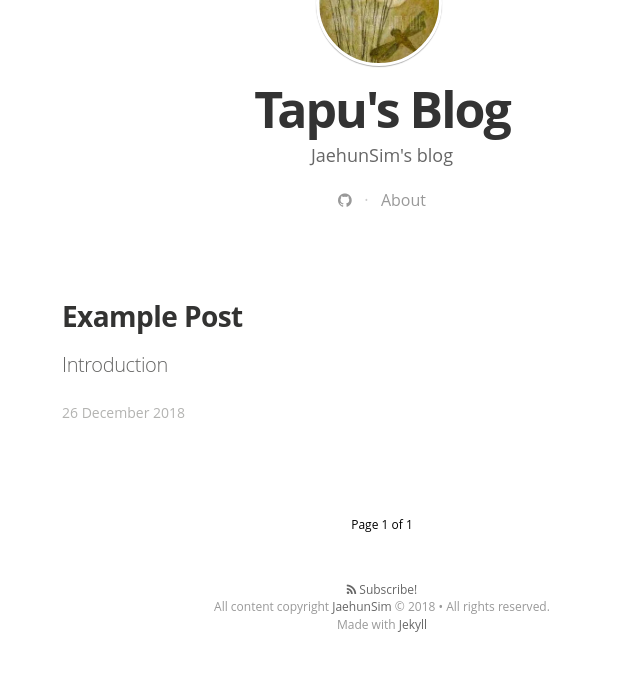
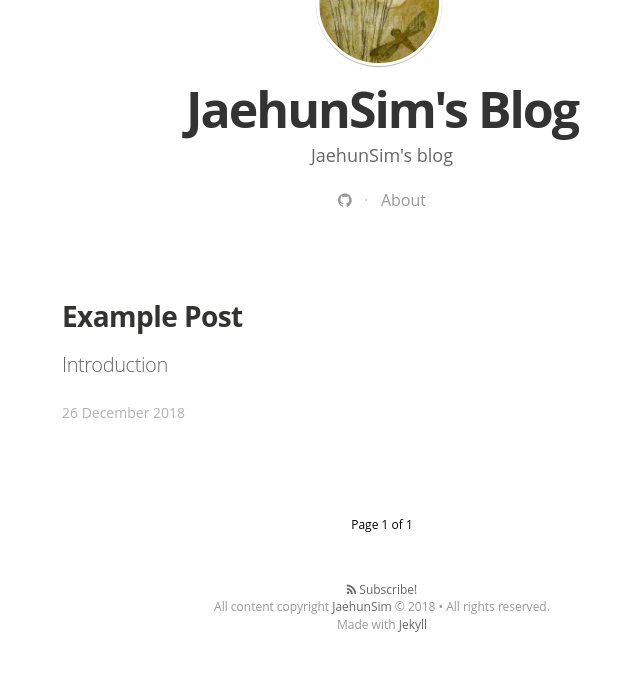
Before and after one commit to JaehunSim/JaehunSim.github.io, a Jekyll site: the page built from index.html, in a window 1280 px wide. Shown: the part 450-1132 px from the top of the page, without its empty margins (258-898 px from the left). Built offline with Jekyll 4.4.1, drawn with Linux system fonts in a browser that asks for light colours; nearby versions of some CDN libraries; some web fonts are replaced; the list of posts is cut into pages by our own code; comment, search, counter and statistics services are not loaded.

Commit message:
Update _config.yml

```diff
--- a/_config.yml
+++ b/_config.yml
@@ -4,7 +4,7 @@ gems:
   - jekyll-paginate
 
 # Site settings
-title: "Tapu's Blog"
+title: "JaehunSim's Blog"
 description: > # this means to ignore newlines until "email:"
    JaehunSim's blog
 
```
